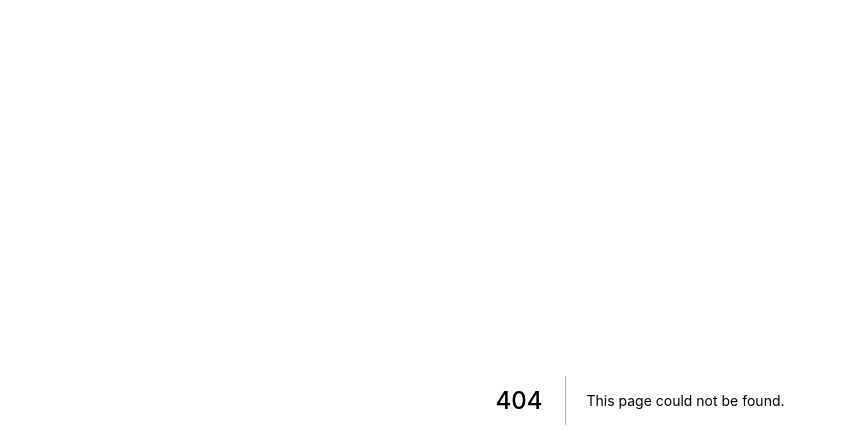
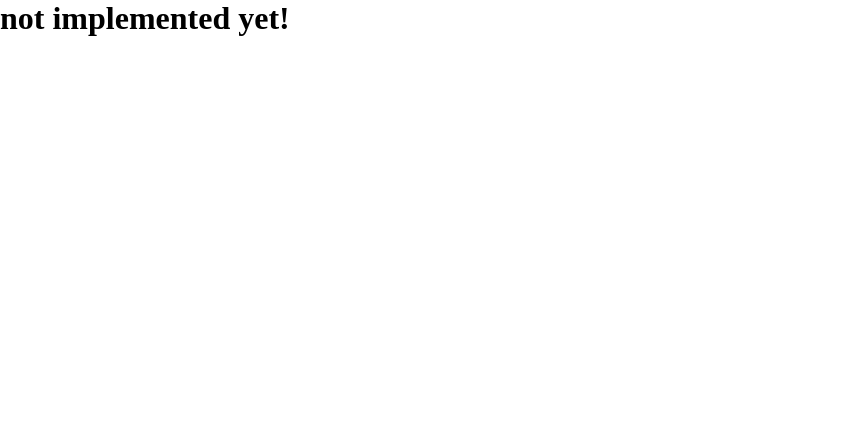
Before and after one commit to papack/fireship-react-next-firebase, a Next.js app: page /1 in a window 1280 px wide. Before the commit this address had no page. Shown: the top 448 px of the page, without its empty margins (0-846 px from the left). Built offline with nearby package versions, Linux system fonts and the light colour scheme.

Commit message:
add username/index page

```diff
--- /dev/null
+++ b/pages/[username]/index.jsx
@@ -0,0 +1,7 @@
+export default function userIndex() {
+  return (
+    <main>
+      <h1>not implemented yet!</h1>
+    </main>
+  );
+}
```
